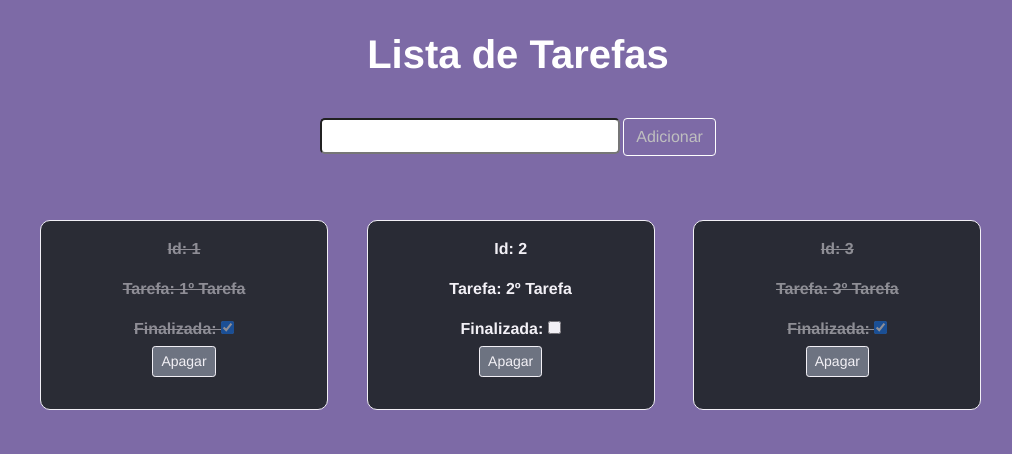
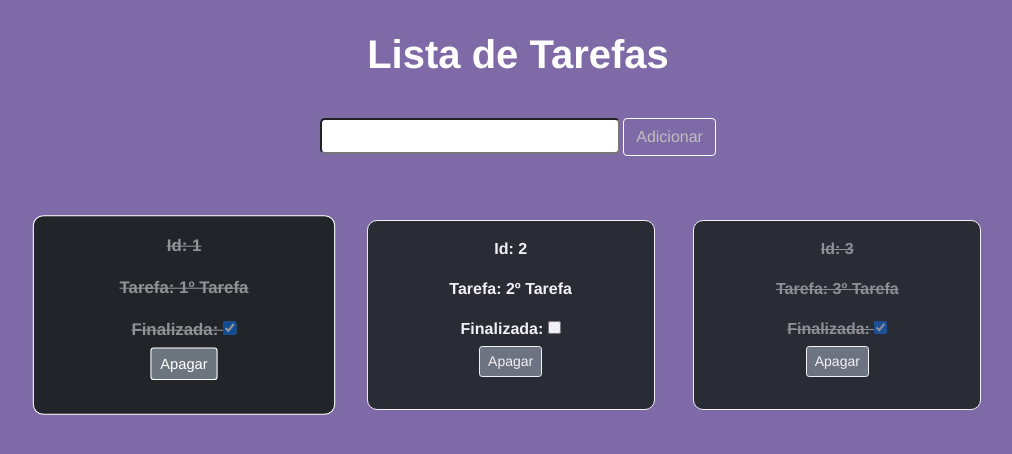
Before and after one commit to Vinicius9-Nunes/Task-List, a Vue app: page / in a window 1280 px wide. In both pictures the pointer is over the element 306 px from the left and 315 px from the top of the page. Shown: the top 454 px of the page, without its empty margins (122-1134 px from the left). Built offline with nearby package versions, Linux system fonts and the light colour scheme.

Commit message:
Add zoom ao passar o mouse sobre o card

```diff
--- a/src/components/Tasks.vue
+++ b/src/components/Tasks.vue
@@ -83,7 +83,10 @@ ul {
 }
 .card:hover{
   opacity: 1;
-  transition: 1s;
+  -moz-transform: scale(1.05);
+	-webkit-transform: scale(1.05);
+	transform: scale(1.05);
+  transition: all 0.5s;
 }
 
 .container {
```
